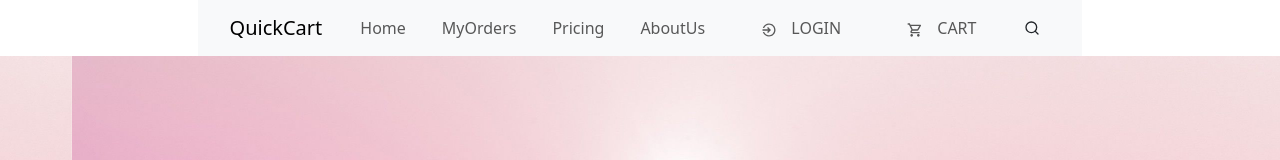
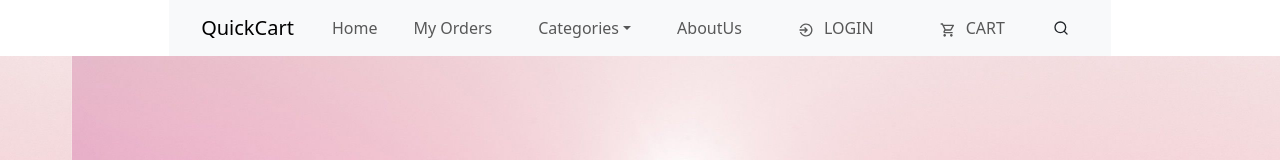
Before and after one commit to gitguy33/newrepo, a React (Create React App) app: page / in a window 1280 px wide. Shown: the top 160 px of the page. Built offline with nearby package versions, Linux system fonts and the light colour scheme; no server answers.

Commit message:
nav search

```diff
--- a/src/components/NavigationBar.css
+++ b/src/components/NavigationBar.css
@@ -8,7 +8,7 @@
     margin:0 10px 0 10px;
 }
 
-#searchDiv{
+.vcenter{
     display: flex;
     align-items: center;
 }
--- a/src/components/NavigationBar.jsx
+++ b/src/components/NavigationBar.jsx
@@ -7,8 +7,23 @@ import Button from 'react-bootstrap/Button';
 import Container from 'react-bootstrap/Container';
 import './NavigationBar.css';
 import { FiSearch } from "react-icons/fi";
+import NavDropdown from 'react-bootstrap/NavDropdown';
+import { useState } from 'react';
 
 function NavigationBar(){
+
+  const [showSearch, setShowSearch] = useState(false);
+  const handleSearchClick = (e) => {
+    e.preventDefault();
+    if (!showSearch) {
+      // Show the search input
+      setShowSearch(true);
+    } else {
+      // Trigger search (submit)
+      console.log('Submitting search:');
+    }
+  };
+
   return(
       <div id='navDiv'>
       <Navbar bg="light" data-bs-theme="light">
@@ -16,29 +31,36 @@ function NavigationBar(){
           <Navbar.Brand href="#home">QuickCart</Navbar.Brand>
             <Nav className="me-auto">
               <Nav.Link href="#home">Home</Nav.Link>
-              <Nav.Link href="#features">MyOrders</Nav.Link>
-              <Nav.Link href="#pricing">Pricing</Nav.Link>
+              <Nav.Link href="#features">My Orders</Nav.Link>
+              <NavDropdown title="Categories" id="basic-nav-dropdown">
+              <NavDropdown.Item href="#action/3.1">Clothes</NavDropdown.Item>
+              <NavDropdown.Item href="#action/3.2">Foot Wear</NavDropdown.Item>
+              <NavDropdown.Item href="#action/3.3">Electronics</NavDropdown.Item>
+              <NavDropdown.Divider />
+              <NavDropdown.Item href="#action/3.4">Furniture</NavDropdown.Item>
+            </NavDropdown>
             <Nav.Link href="#pricing">AboutUs</Nav.Link>
 
-              <div>
-                <Nav.Link href="#pricing"> <IoMdLogIn /> LOGIN</Nav.Link>
+            <div className='vcenter'>
+              <Nav.Link href="#pricing"><IoMdLogIn />LOGIN</Nav.Link>
             </div>
 
-              <div>
-                <Nav.Link href="#pricing"><MdOutlineShoppingCart /> CART</Nav.Link>
+            <div className='vcenter'>
+              <Nav.Link href="#pricing"><MdOutlineShoppingCart />CART</Nav.Link>
             </div>
 
-              <div id="searchDiv">
-                <FiSearch/>
-                {/* <Form className="d-flex">
+            <div className='vcenter'>
+              {showSearch && (
+                <Form className="d-flex" onSubmit={handleSearchClick}>
                   <Form.Control
                     type="search"
                     placeholder="Search"
                     className="me-2"
                     aria-label="Search"
                   />
-                  <Button variant="outline-success">Search</Button>
-                </Form> */}
+                </Form>
+              )}
+              <FiSearch onClick={handleSearchClick} />
             </div>
 
           </Nav>
```
Lines whose indentation alone changed are shown as unchanged.
